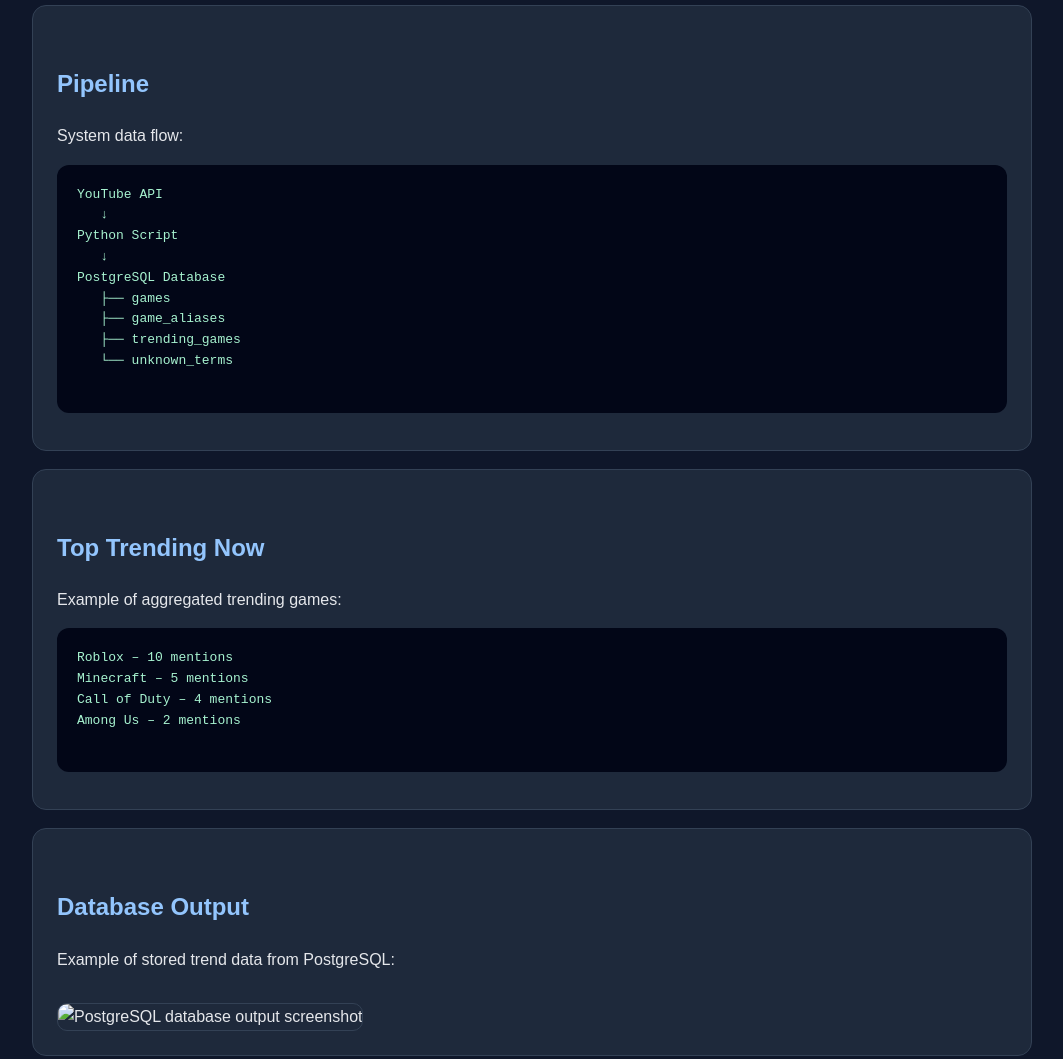
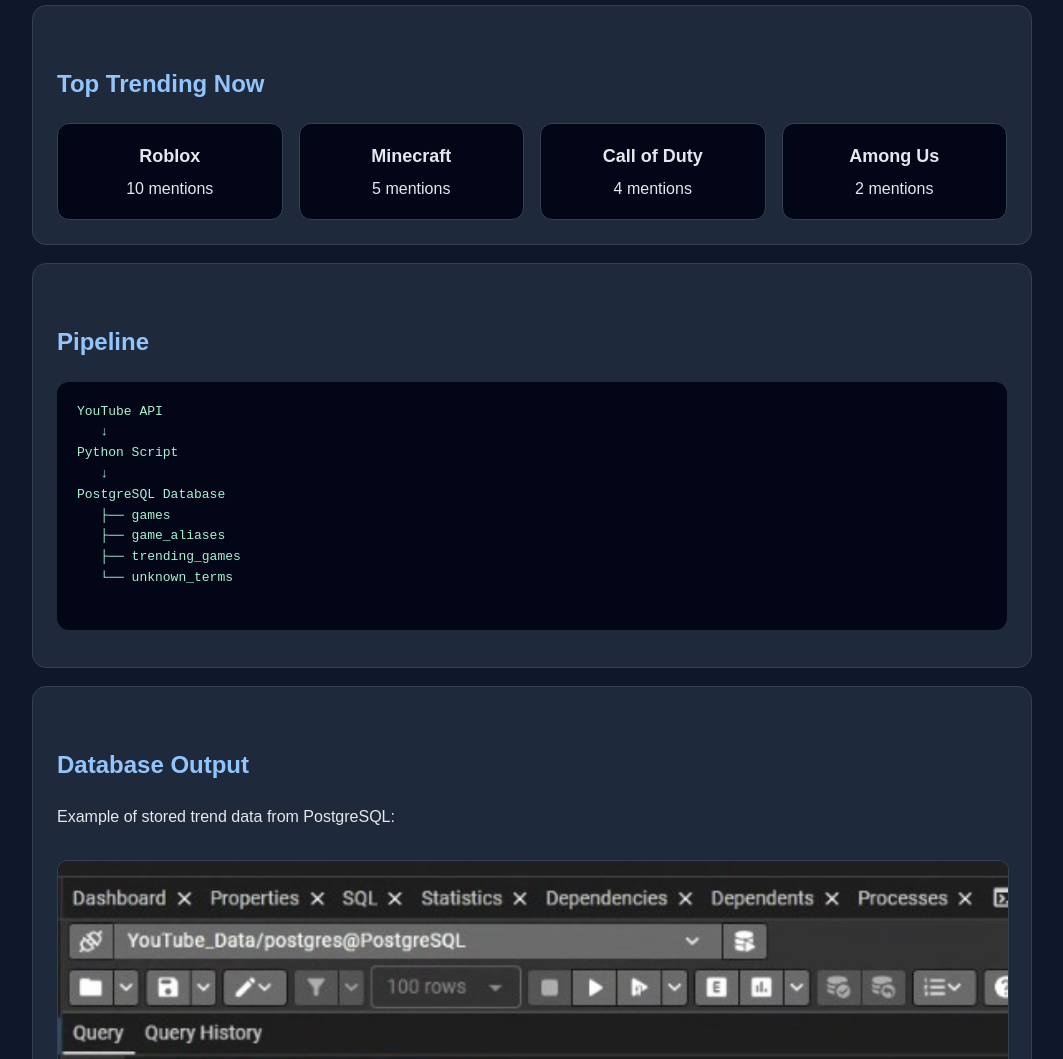
Before and after one commit to Wildgoose223/youtube-trend-analyzer, a plain HTML site: page index.html in a window 1280 px wide. Shown: the part 900-1959 px from the top of the page, without its empty margins (108-1171 px from the left). Drawn offline with Linux system fonts and the light colour scheme.

Commit message:
Update index.html

```diff
--- a/index.html
+++ b/index.html
@@ -60,8 +60,26 @@
       margin-top: 15px;
       border: 1px solid #334155;
     }
+    .grid {
+      display: grid;
+      grid-template-columns: repeat(auto-fit, minmax(220px, 1fr));
+      gap: 16px;
+    }
+    .stat {
+      background: #020617;
+      padding: 18px;
+      border-radius: 12px;
+      border: 1px solid #334155;
+      text-align: center;
+    }
+    .stat strong {
+      font-size: 18px;
+      display: block;
+      margin-bottom: 5px;
+    }
   </style>
 </head>
+
 <body>
   <div class="container">
 
@@ -99,8 +117,17 @@
     </div>
 
     <div class="card">
+      <h2>Top Trending Now</h2>
+      <div class="grid">
+        <div class="stat"><strong>Roblox</strong>10 mentions</div>
+        <div class="stat"><strong>Minecraft</strong>5 mentions</div>
+        <div class="stat"><strong>Call of Duty</strong>4 mentions</div>
+        <div class="stat"><strong>Among Us</strong>2 mentions</div>
+      </div>
+    </div>
+
+    <div class="card">
       <h2>Pipeline</h2>
-      <p>System data flow:</p>
       <pre>
 YouTube API
    ↓
@@ -115,20 +142,9 @@
     </div>
 
     <div class="card">
-      <h2>Top Trending Now</h2>
-      <p>Example of aggregated trending games:</p>
-      <pre>
-Roblox – 10 mentions
-Minecraft – 5 mentions
-Call of Duty – 4 mentions
-Among Us – 2 mentions
-      </pre>
-    </div>
-
-    <div class="card">
       <h2>Database Output</h2>
       <p>Example of stored trend data from PostgreSQL:</p>
-      <img src="Images/database_output.jpg" alt="PostgreSQL database output screenshot">
+      <img src="https://raw.githubusercontent.com/Wildgoose223/youtube-trend-analyzer/main/database_output.jpg">
     </div>
 
     <div class="card">
```
